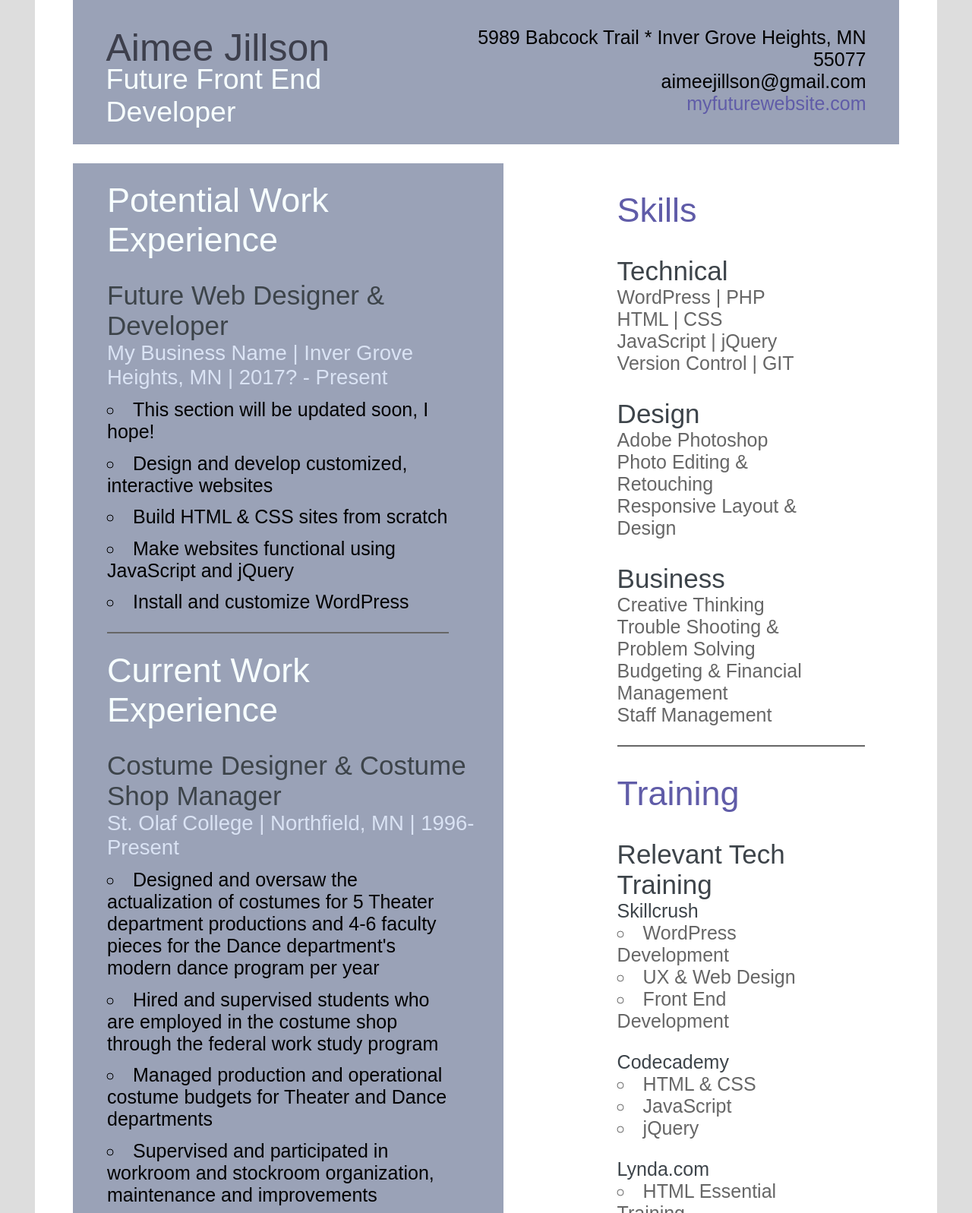
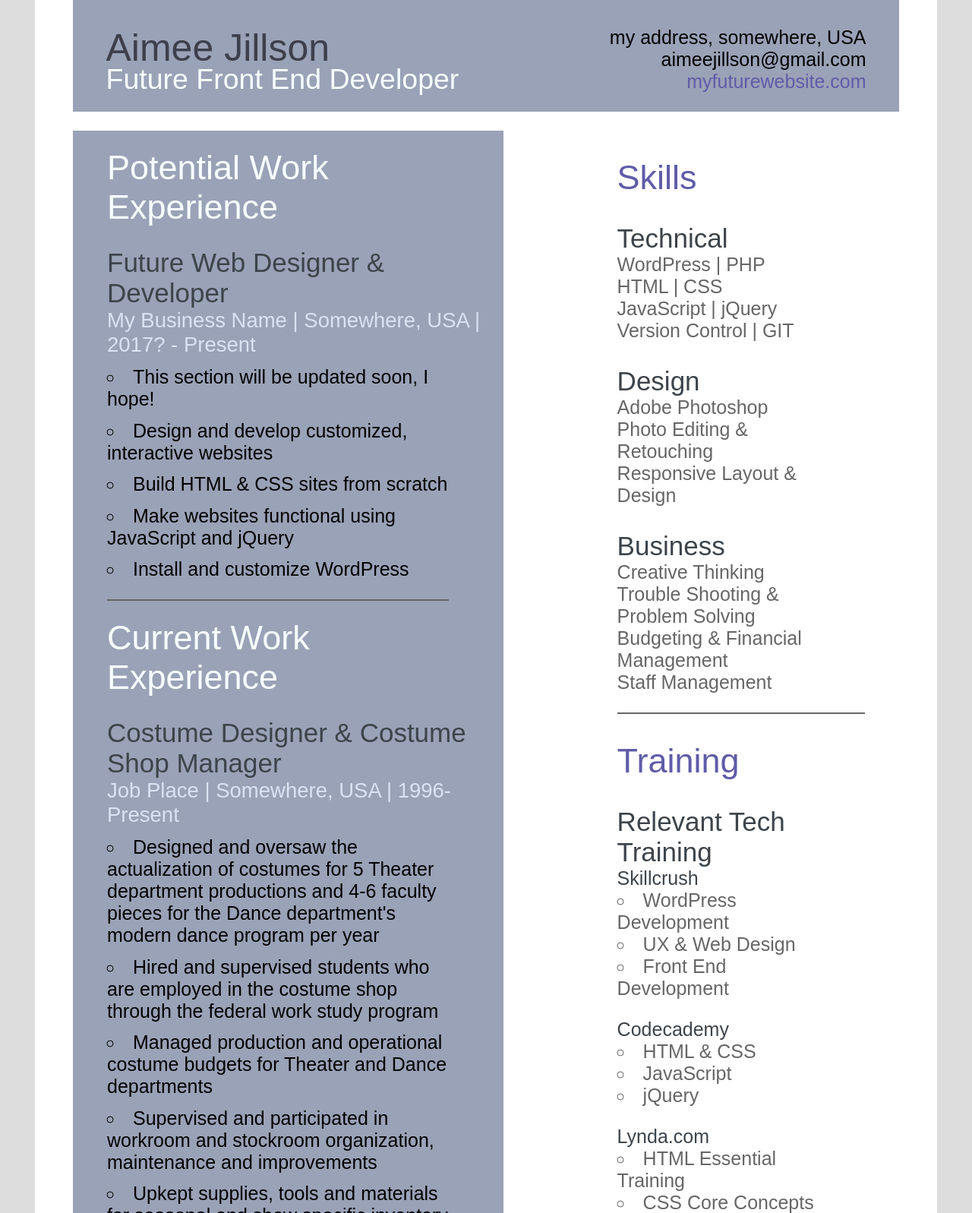
Before and after one commit to ajillson/ajillson.github.io, a plain HTML site: page index.htm in a window 1280 px wide. Shown: the top 1597 px of the page at 76% size. Drawn offline with Linux system fonts and the light colour scheme; a web font is replaced by a local one.

Commit message:
Update index.htm
switched out private info

```diff
--- a/index.htm
+++ b/index.htm
@@ -18,7 +18,7 @@
         <h2>Future Front End Developer</h2>
     </div>
     <div id="contact">
-        <p>5989 Babcock Trail &#42; Inver Grove Heights, MN 55077</p>
+        <p>my address, somewhere, USA</p>
         <p>aimeejillson@gmail.com</p>
         <a href="" title="My Future Website once I get one">myfuturewebsite.com</a>
     </div>
@@ -28,7 +28,7 @@
         <header>
            <h2>Potential Work Experience</h2>
             <h3 class="job">Future Web Designer &amp; Developer</h3>
-                <h4>My Business Name | Inver Grove Heights, MN | 2017&#63; - Present</h4>
+                <h4>My Business Name | Somewhere, USA | 2017&#63; - Present</h4>
         </header>
            <ul class="jobDescription">
             <li>This section will be updated soon, I hope!</li>
@@ -42,7 +42,7 @@
         <header>
         <h2>Current Work Experience</h2>
          <h3 class="job">Costume Designer &amp; Costume Shop Manager</h3>
-            <h4>St. Olaf College  |  Northfield, MN  |  1996-Present</h4>
+            <h4>Job Place  |  Somewhere, USA  |  1996-Present</h4>
         </header>
             <ul class="jobDescription">
                 <li>Designed and oversaw the actualization of costumes for 5 Theater department productions and 4-6 faculty pieces for the Dance department's modern dance program per year</li>
```
